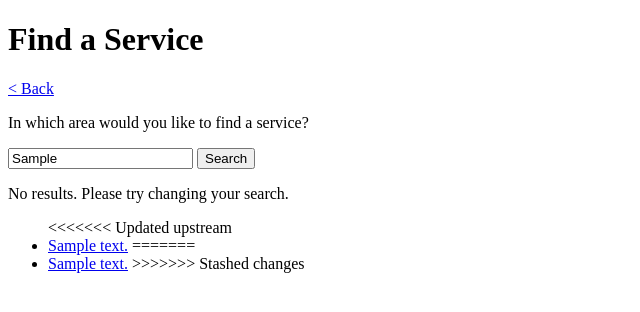
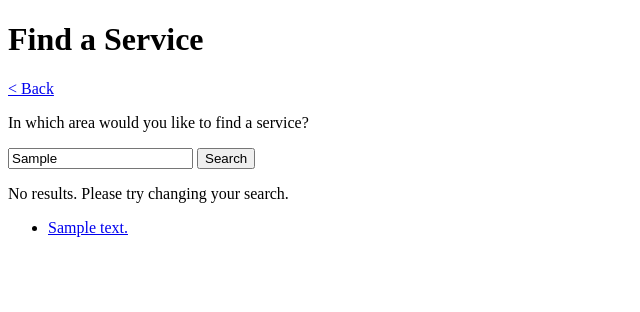
Before and after one commit to praekeltfoundation/molo.servicedirectory, a Django app: template molo/servicedirectory/templates/servicedirectory/location_results.html in a window 1280 px wide. Shown: the top 312 px of the page, without its empty margins (0-640 px from the left). Run offline with Django 3.2, Linux system fonts and the light colour scheme; the template is opened without the code that fills it: most values are stand-ins (such as "Sample title", 1, 10 or a date in 2020).

Commit message:
remove merge conflict

```diff
--- a/molo/servicedirectory/templates/servicedirectory/location_results.html
+++ b/molo/servicedirectory/templates/servicedirectory/location_results.html
@@ -22,15 +22,9 @@
 
     <ul class="service-link-list">
         {% for prediction in autocomplete_suggestions.predictions %}
-<<<<<<< Updated upstream
-            <li>
-                <a href="{% url 'molo.servicedirectory:organisation-results' %}?place_id={{ prediction.place_id }}&location={{ location_term }}&search={{ search_term }}">{{ prediction.description }}</a>
-=======
-            <li class="service-link-list__item">
-                <a href="{% url 'organisation-results' %}?place_id={{ prediction.place_id }}&location={{ location_term }}&search={{ search_term }}">{{ prediction.description }}</a>
->>>>>>> Stashed changes
-                <br/>
-            </li>
+        <li class="service-link-list__item">
+            <a href="{% url 'molo.servicedirectory:organisation-results' %}?place_id={{ prediction.place_id }}&location={{ location_term }}&search={{ search_term }}">{{ prediction.description }}</a>
+        </li>
         {% endfor %}
     </ul>
 
```
